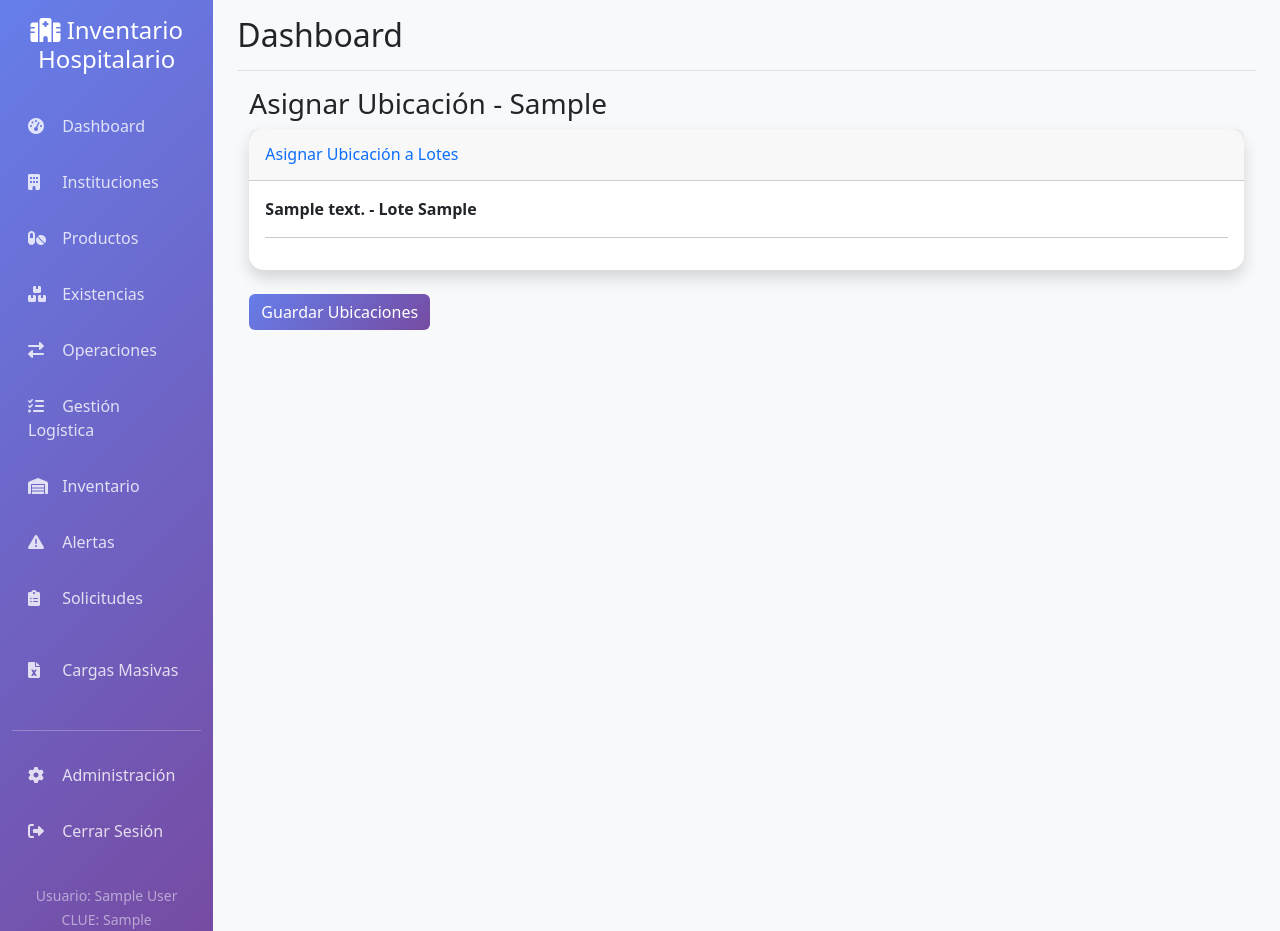
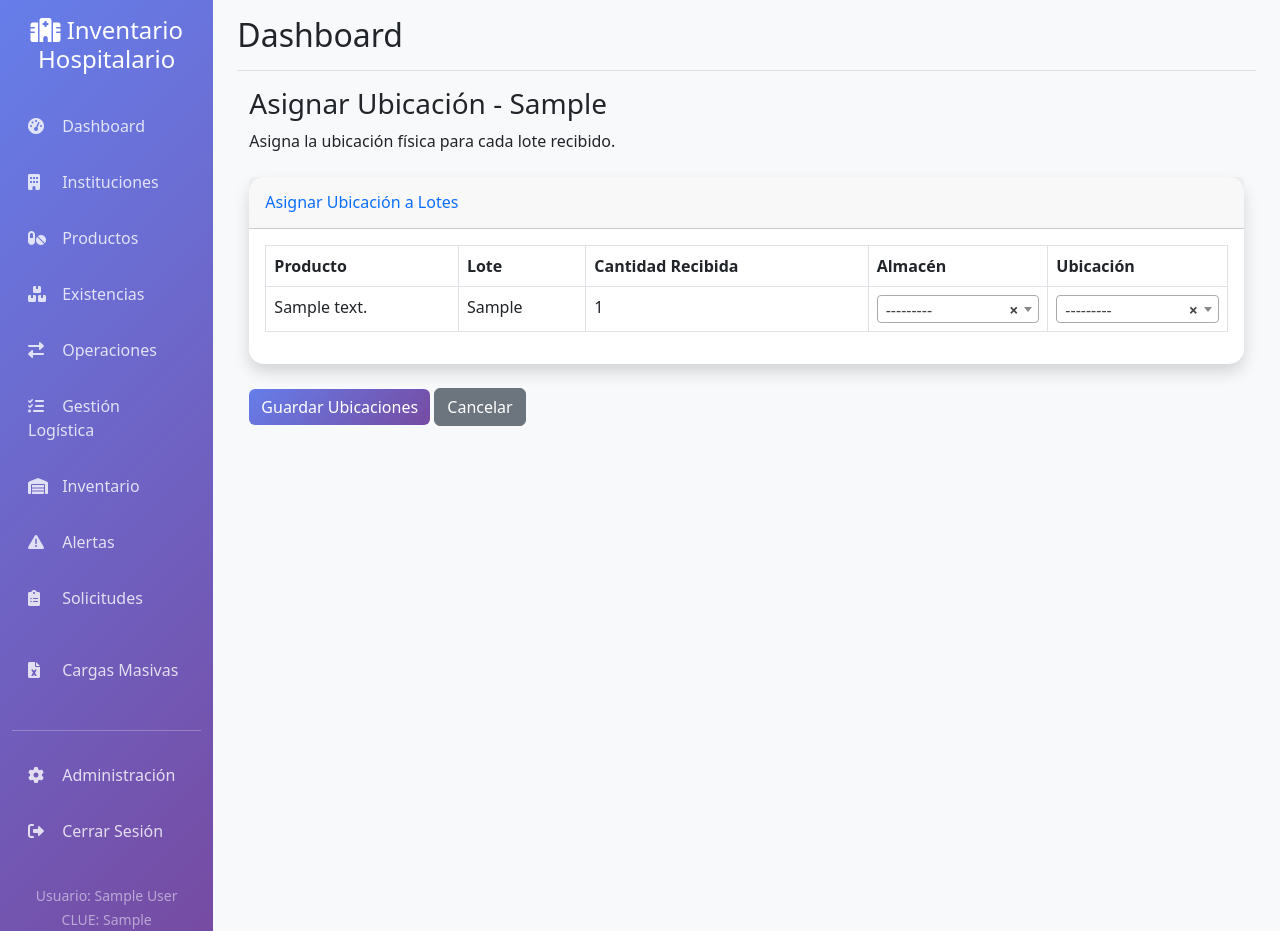
Before and after one commit to saea98/inventario_hospitalario, a Django app: page /logistica/llegadas/00000000-0000-0000-0000-000000000001/ubicacion/ in a window 1280 px wide. Run offline with Django 4.2, Linux system fonts and the light colour scheme; a user stored in the database is signed in; tables that the repository leaves empty hold one stand-in row (values such as "Sample post"); parts of the project's set-up code (start-up, migrations or seed data) failed here and were passed over; some libraries are stand-ins or nearby versions.

Commit message:
Fix: Agregar campos almacen y ubicacion al formulario UbicacionForm

```diff
--- a/inventario/llegada_forms.py
+++ b/inventario/llegada_forms.py
@@ -218,10 +218,38 @@ class UbicacionForm(forms.ModelForm):
     Formulario para asignar ubicación física del lote en almacén.
     """
 
+    almacen = forms.ModelChoiceField(
+        queryset=None,
+        label="Almacén",
+        widget=forms.Select(attrs={"class": "form-control"})
+    )
+
+    ubicacion = forms.ModelChoiceField(
+        queryset=None,
+        label="Ubicación",
+        widget=forms.Select(attrs={"class": "form-control"})
+    )
+
+    def __init__(self, *args, **kwargs):
+        super().__init__(*args, **kwargs)
+        from django.apps import apps
+        Almacen = apps.get_model('inventario', 'Almacen')
+        UbicacionAlmacen = apps.get_model('inventario', 'UbicacionAlmacen')
+
+        self.fields['almacen'].queryset = Almacen.objects.all()
+        self.fields['ubicacion'].queryset = UbicacionAlmacen.objects.all()
+
     class Meta:
         model = ItemLlegada
-        fields = []  # No hay campos específicos, solo se actualiza el lote_creado
+        fields = []  # Los campos almacen y ubicacion se manejan por separado
         widgets = {}
+
+
+class UbicacionFormSetHelper:
+    """Helper para manejar los datos de ubicación"""
+    def __init__(self, llegada):
+        self.llegada = llegada
+        self.items = llegada.items.all()
 
 
 UbicacionFormSet = inlineformset_factory(
--- a/templates/inventario/llegadas/ubicacion.html
+++ b/templates/inventario/llegadas/ubicacion.html
@@ -4,6 +4,8 @@
 {% block content %}
 <div class="container-fluid">
     <h1 class="h3 mb-2 text-gray-800">Asignar Ubicación - {{ llegada.folio }}</h1>
+    <p class="mb-4">Asigna la ubicación física para cada lote recibido.</p>
+
     <form method="post">
         {% csrf_token %}
         <div class="card shadow mb-4">
@@ -12,16 +14,45 @@
             </div>
             <div class="card-body">
                 {{ formset.management_form }}
-                {% for form in formset %}
-                    <div class="item-form">
-                        <p><strong>{{ form.instance.producto.descripcion }} - Lote {{ form.instance.numero_lote }}</strong></p>
-                        {{ form|crispy }}
-                        <hr>
-                    </div>
-                {% endfor %}
+
+                <div class="table-responsive">
+                    <table class="table table-bordered">
+                        <thead>
+                            <tr>
+                                <th>Producto</th>
+                                <th>Lote</th>
+                                <th>Cantidad Recibida</th>
+                                <th>Almacén</th>
+                                <th>Ubicación</th>
+                            </tr>
+                        </thead>
+                        <tbody>
+                            {% for form in formset %}
+                                <tr>
+                                    <td>{{ form.instance.producto.descripcion }}</td>
+                                    <td>{{ form.instance.numero_lote }}</td>
+                                    <td>{{ form.instance.cantidad_recibida }}</td>
+                                    <td>{{ form.almacen }}</td>
+                                    <td>{{ form.ubicacion }}</td>
+                                </tr>
+                                {% if form.non_field_errors %}
+                                    <tr>
+                                        <td colspan="5" class="alert alert-danger">
+                                            {{ form.non_field_errors }}
+                                        </td>
+                                    </tr>
+                                {% endif %}
+                            {% endfor %}
+                        </tbody>
+                    </table>
+                </div>
             </div>
         </div>
-        <button type="submit" class="btn btn-primary">Guardar Ubicaciones</button>
+
+        <div class="form-group">
+            <button type="submit" class="btn btn-primary">Guardar Ubicaciones</button>
+            <a href="{% url 'logistica:llegadas:detalle_llegada' llegada.pk %}" class="btn btn-secondary">Cancelar</a>
+        </div>
     </form>
 </div>
 {% endblock %}
```
